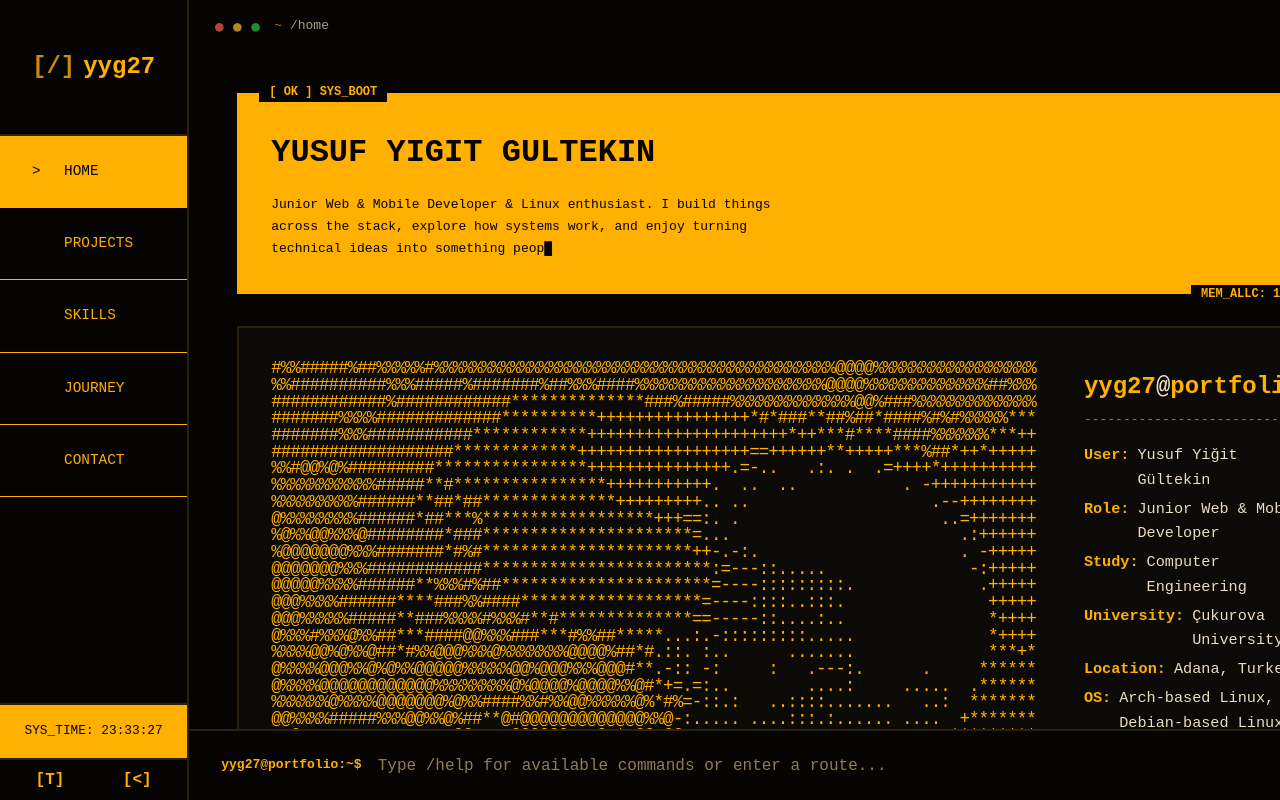
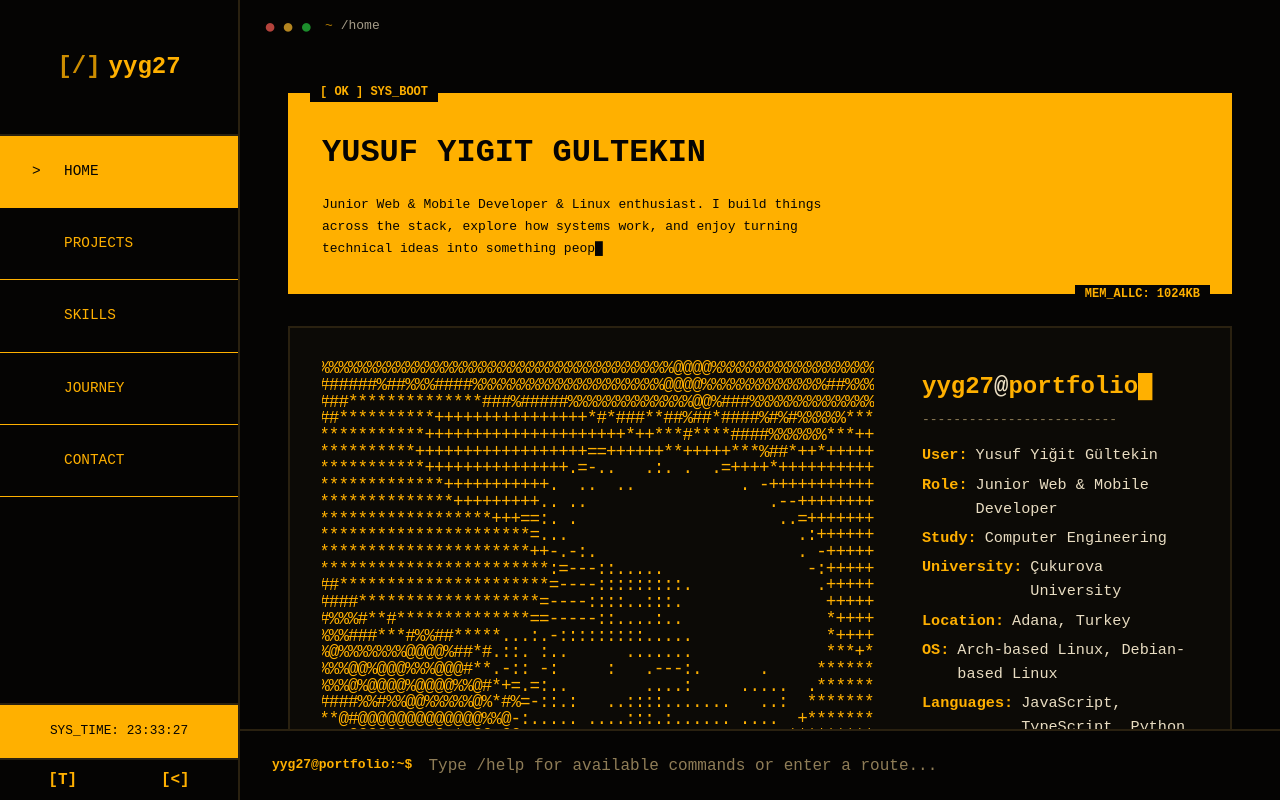
Before and after one commit to yyg27/tui-portfolio, a React (Vite) app: page / in a window 1280 px wide. Built offline with nearby package versions, Linux system fonts and the light colour scheme.

Commit message:
style: themed main scrollbar, hide the rest, stop content overflow and drop star count

```diff
--- a/src/App.css
+++ b/src/App.css
@@ -7,6 +7,7 @@
 
 .contentWrapper {
     flex: 1;
+    min-width: 0;
     display: flex;
     flex-direction: column;
     height: 100vh;
@@ -17,6 +18,25 @@ main{
     flex: 1;
     overflow-y: auto;
     padding: 1rem;
+}
+
+/* the one visible scrollbar: shows page position, themed instead of the OS default */
+main.main {
+    scrollbar-width: thin;
+    scrollbar-color: var(--accent) var(--surface);
+}
+
+main.main::-webkit-scrollbar {
+    display: block;
+    width: 10px;
+}
+
+main.main::-webkit-scrollbar-track {
+    background: var(--surface);
+}
+
+main.main::-webkit-scrollbar-thumb {
+    background: var(--accent);
 }
 
 .windowControls {
--- a/src/components/Home/SystemCard/SystemCard.module.css
+++ b/src/components/Home/SystemCard/SystemCard.module.css
@@ -12,6 +12,8 @@
 
 .portrait {
     flex: 2;
+    min-width: 0;
+    overflow-x: auto;
     display: flex;
     justify-content: flex-start;
     align-items: flex-start;
--- a/src/components/Navigation/Navigation.module.css
+++ b/src/components/Navigation/Navigation.module.css
@@ -38,12 +38,7 @@
         height: 100%;
         overflow-x: auto;
         overflow-y: hidden;
-        scrollbar-width: none;
         -webkit-overflow-scrolling: touch;
-    }
-
-    nav::-webkit-scrollbar {
-        display: none;
     }
 
     .navigationList {
--- a/src/components/Projects/Projects.tsx
+++ b/src/components/Projects/Projects.tsx
@@ -6,7 +6,6 @@ interface Repo {
     name: string;
     description: string;
     html_url: string;
-    stargazers_count: number;
     language: string;
     visibility: string;
 }
@@ -91,7 +90,6 @@ export default function Projects() {
                                 <span>{repo.language}</span>
                             </div>
                         )}
-                        <div>★ {repo.stargazers_count}</div>
                     </div>
                 </div>
             ))}
--- a/src/styles/globals.css
+++ b/src/styles/globals.css
@@ -16,3 +16,11 @@ body {
     background: var(--background);
     color: var(--text);
 }
+/* scrolling still works, only the bars are hidden (same as mobile nav) */
+* {
+    scrollbar-width: none;
+}
+
+*::-webkit-scrollbar {
+    display: none;
+}
```
